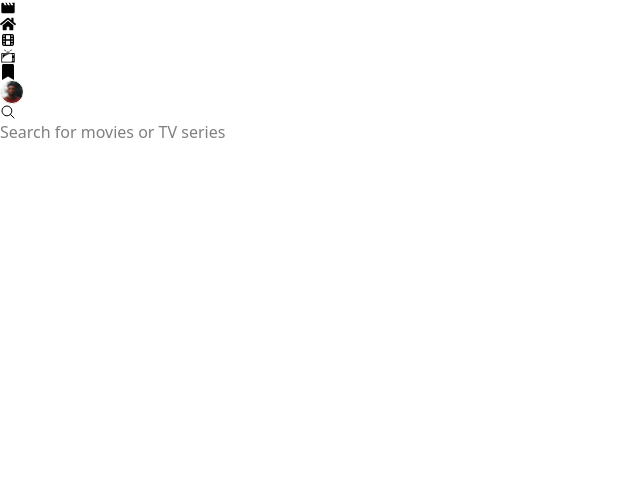
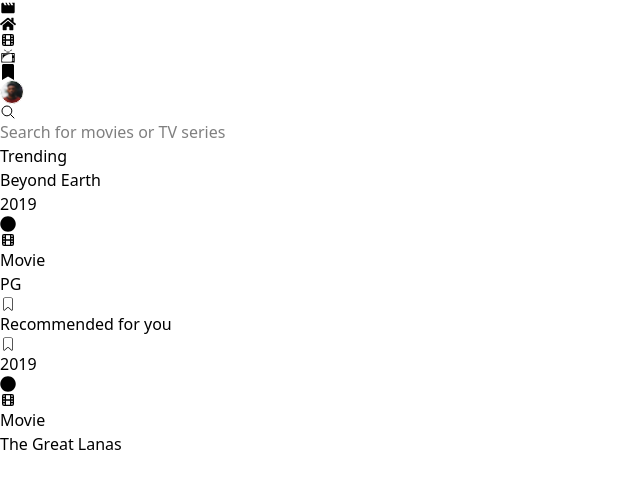
Before and after one commit to S4metET/reactNetflixClone, a React (Vite) app: page / in a window 1280 px wide. Shown: the top 488 px of the page, without its empty margins (0-640 px from the left). Built offline with nearby package versions, Linux system fonts and the light colour scheme.

Commit message:
Recommended sidebar trending düzenlendi

```diff
--- a/src/App.jsx
+++ b/src/App.jsx
@@ -4,6 +4,8 @@ import viteLogo from '/vite.svg'
 import './App.css'
 import Sidebar from "./components/sidebar";
 import Search from "./components/search";
+import Trending from "./components/trending";
+import Recommended from "./components/recommended";
 
 function App() {
   const [count, setCount] = useState(0)
@@ -12,6 +14,8 @@ function App() {
     <>
       <Sidebar />
       <Search />
+      <Trending />
+      <Recommended />
     </>
   )
 }
--- a/src/components/recommended.jsx
+++ b/src/components/recommended.jsx
@@ -0,0 +1,32 @@
+import { CiBookmark } from "react-icons/ci";
+import { FaCircle } from "react-icons/fa";
+import { TbMovie } from "react-icons/tb";
+
+const Recommended = () => {
+    return (
+        <div>
+            <div>
+                <h1>Recommended for you</h1>
+            </div>
+            <div>
+              <div>
+                <img src="" alt="" />
+                <div>
+                    <CiBookmark />
+                </div>
+              </div>
+            <div>
+                <p>2019</p>
+                <FaCircle />
+                <TbMovie />
+                <p>Movie</p>
+            </div>
+            <div>
+                <h1>The Great Lanas</h1>
+            </div>
+            </div>
+        </div>
+    )
+}
+
+export default Recommended
--- a/src/components/sidebar.jsx
+++ b/src/components/sidebar.jsx
@@ -7,7 +7,7 @@ import profileImage from "../image/user.svg"
 
 const Sidebar = () => {
     return (
-        <header >
+        <header>
             <div>
                 <a href=""><MdMovie /></a>
             </div>
--- a/src/components/trending.jsx
+++ b/src/components/trending.jsx
@@ -0,0 +1,33 @@
+import { FaCircle } from "react-icons/fa";
+import { TbMovie } from "react-icons/tb";
+import { CiBookmark } from "react-icons/ci";
+
+const Trending = () => {
+    return (
+        <div>
+            <div>
+                <h1>Trending</h1>
+            </div>
+            <div>
+                <img src="" alt="" />
+                <div>
+                    <h3>Beyond Earth</h3>
+                </div>
+                <div>
+                    <p>2019</p>
+                    <FaCircle />
+                    <TbMovie />
+                    <p>Movie</p>
+                </div>
+                <div>
+                    <h1>PG</h1>
+                </div>
+                <div>
+                    <CiBookmark />
+                </div>
+            </div>
+        </div>
+    )
+}
+
+export default Trending
```
